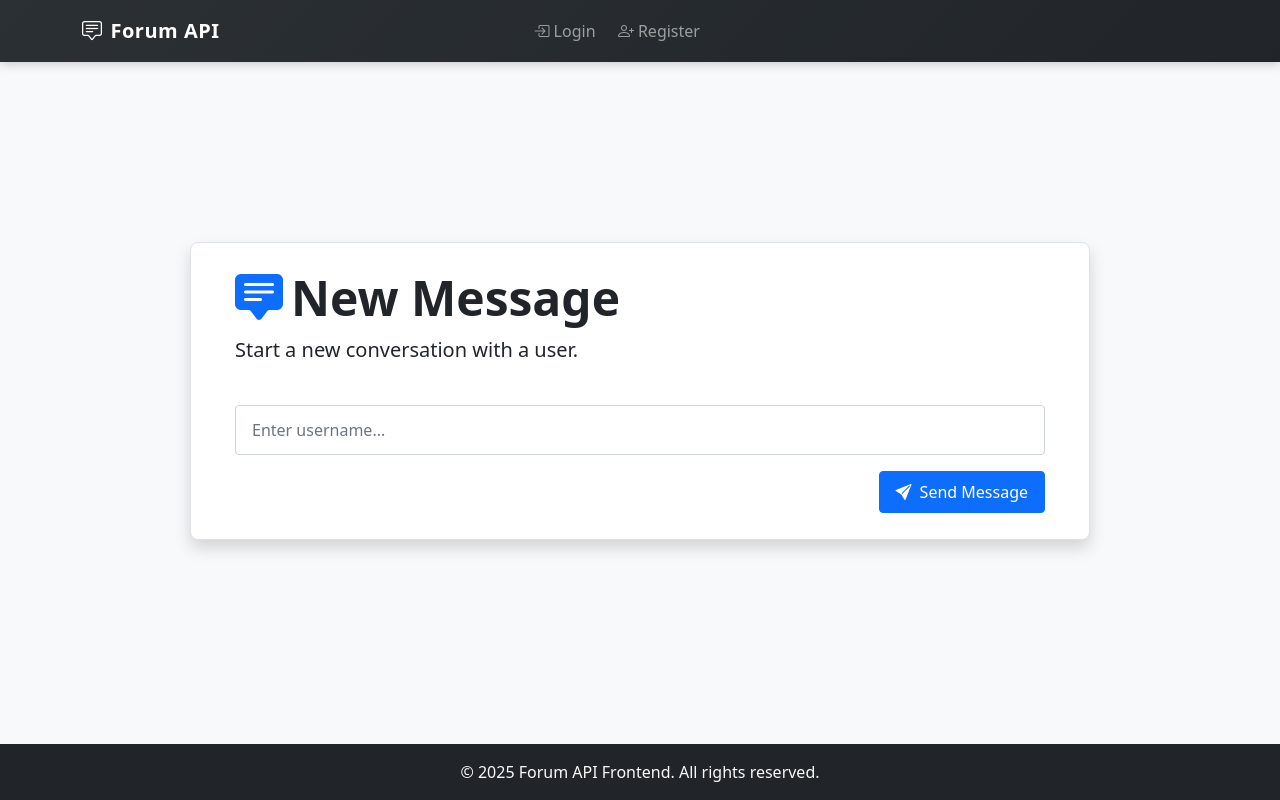
After one commit to fcgith/forum_api_front_end, a FastAPI app: template templates/conversations/new_conversation_form.html in a window 1280 px wide. The commit adds this page. Run offline with FastAPI, Linux system fonts and the light colour scheme; the template is opened without the code that fills it, so the values that code supplies are empty; parts of the project's set-up code (start-up, migrations or seed data) failed here and were passed over.

Commit message:
added new conversations

```diff
--- a/templates/conversations.html
+++ b/templates/conversations.html
@@ -24,6 +24,9 @@
                         <i class="bi bi-chat-square-text me-1"></i> {{ conversations|length }} Conversations
                     </span>
                 </div>
+                <a href="/conversations/new" class="btn btn-primary">
+                    <i class="bi bi-plus-circle me-1"></i> New Conversation
+                </a>
             </div>
 
             {% if conversations %}
--- /dev/null
+++ b/templates/conversations/new_conversation_form.html
@@ -0,0 +1,76 @@
+{% extends "base.html" %}
+
+{% block content %}
+<div class="container-fluid px-4 py-3">
+    <div class="row mb-4">
+        <div class="col">
+            <h1 class="display-5 fw-bold">
+                <i class="bi bi-chat-square-text-fill text-primary me-2 animate-icon"></i>New Message
+            </h1>
+            <p class="lead">Start a new conversation with a user.</p>
+        </div>
+    </div>
+    <form method="POST" action="/conversations/new">
+        <div class="mb-3">
+            <input type="text" id="username" name="username" class="form-control" placeholder="Enter username..." required>
+        </div>
+        <div class="d-flex justify-content-end">
+            <button type="submit" class="btn btn-primary">
+                <i class="bi bi-send-fill me-2"></i>Send Message
+            </button>
+        </div>
+    </form>
+    {% if message %}
+    <div class="alert alert-danger text-center mt-3">
+        <i class="bi bi-exclamation-triangle me-2"></i> {{ message | safe }}
+    </div>
+    {% endif %}
+</div>
+
+<style>
+    .form-control {
+        padding: 0.75rem 1rem;
+        border: 1px solid #ced4da;
+        border-radius: 0.25rem;
+        font-size: 1rem;
+        transition: all 0.3s ease;
+    }
+
+    .form-control:focus {
+        border-color: #0d6efd;
+        box-shadow: 0 0 0 0.2rem rgba(13, 110, 253, 0.25);
+        outline: none;
+    }
+
+    .form-control::placeholder {
+        color: #6c757d;
+        opacity: 1;
+    }
+
+    .btn-primary {
+        background-color: #0d6efd;
+        border-color: #0d6efd;
+        padding: 0.5rem 1rem;
+        font-size: 1rem;
+        border-radius: 0.25rem;
+        transition: all 0.3s ease;
+    }
+
+    .btn-primary:hover {
+        background-color: #0056b3;
+        border-color: #0056b3;
+        transform: translateY(-2px);
+        box-shadow: 0 4px 6px rgba(0,0,0,0.15);
+    }
+
+    .animate-icon {
+        animation: pulse 2s infinite;
+    }
+
+    @keyframes pulse {
+        0% { transform: scale(1); }
+        50% { transform: scale(1.05); }
+        100% { transform: scale(1); }
+    }
+</style>
+{% endblock %}
```
Also changed, not shown: routers/conversations.py (+10 -1 lines), services/conversations.py (+31 -0 lines).
